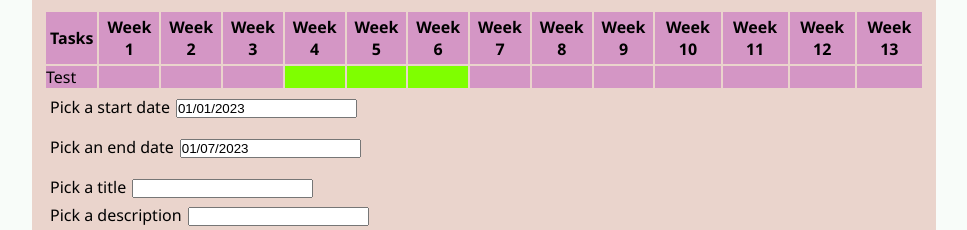
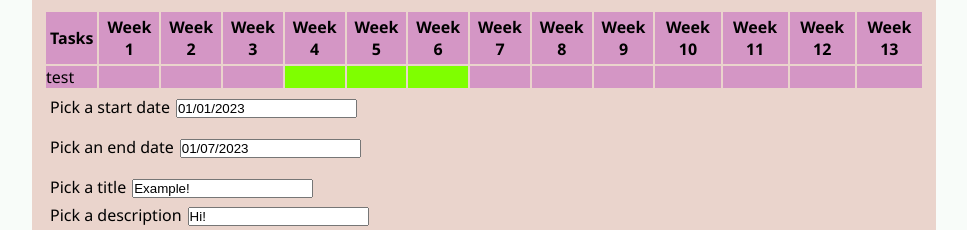
Before and after one commit to Martialis39/quaterly-calendar, a React (Create React App) app: page / in a window 1280 px wide. Shown: the part 149-379 px from the top of the page, without its empty margins (156-1123 px from the left). Built offline with nearby package versions, Linux system fonts and the light colour scheme.

Commit message:
Fix some warnings

```diff
--- a/src/App.tsx
+++ b/src/App.tsx
@@ -35,8 +35,8 @@ function App(props: AppProps) {
   const [formData, setFormData] = useState<IFormData>({
     start: new Date('2023-01-01'),
     end: new Date('2023-01-07'),
-    title: "",
-    description: ""
+    title: "Example!",
+    description: "Hi!"
   })
 
 
--- a/src/index.tsx
+++ b/src/index.tsx
@@ -2,14 +2,11 @@ import React from 'react';
 import ReactDOM from 'react-dom/client';
 import './index.css';
 import App from './App';
-import { getQuarter } from './js/utility';
 
 const root = ReactDOM.createRoot(
   document.getElementById('root') as HTMLElement
 );
 
-const now = new Date(Date.now())
-const currentQuarter = getQuarter(now)
 root.render(
   <React.StrictMode>
     <App currentQuarter={0} />
--- a/src/js/components/Table.tsx
+++ b/src/js/components/Table.tsx
@@ -23,7 +23,9 @@ const renderWeekHeader = (week: Week) => {
 const renderTasks = (tasks: Task[], relevantWeeks: Week[]) => {
     return tasks.map(task => {
             return (<tr>
-                Test
+                <td>
+                {task.title}
+                </td>
                 {relevantWeeks.map((week: Week) => {
                     const isStartDateWithinWeek = isDateInWeek(week, task.start)
                     if((week.startDate >= task.start || isStartDateWithinWeek) && week.startDate <= task.end){
```
